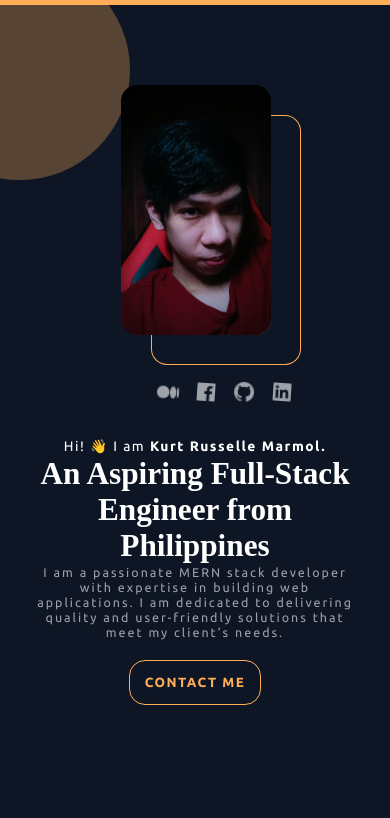
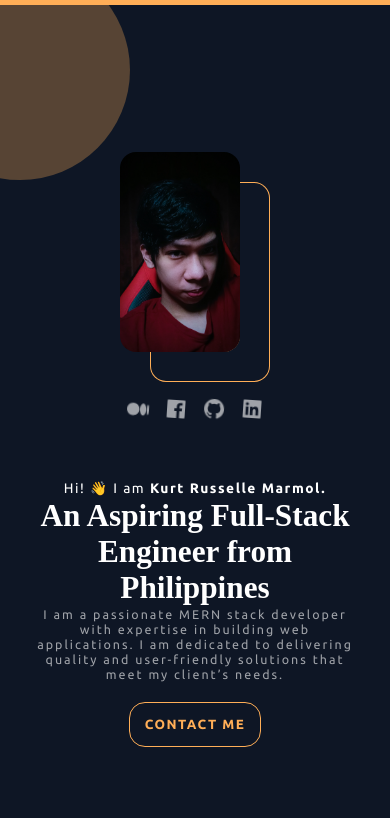
Before and after one commit to jkrmarmol/v2, a React (Vite) app in the folder react/: page / in a window 390 px wide. Shown: the top 818 px of the page. Built offline with nearby package versions, Linux system fonts and the light colour scheme; a web font is replaced by a local one.

Commit message:
fix scrollbar in mobile responsive

```diff
--- a/react/src/assets/sass/main.css
+++ b/react/src/assets/sass/main.css
@@ -63,12 +63,11 @@ body {
   box-sizing: border-box;
   background-color: #0E1625;
   color: #fff;
-  overflow-x: hidden;
 }
 
 ::-webkit-scrollbar {
   width: 7px;
-  height: 10px;
+  height: 1px;
 }
 
 ::-webkit-scrollbar-track {
@@ -100,7 +99,8 @@ body {
   margin: 0 auto;
   display: grid;
   position: relative;
-  overflow-x: hidden;
+  overflow: hidden;
+  width: 100%;
 }
 .container .circle-03 {
   width: 100%;
@@ -954,14 +954,26 @@ body {
     margin: 0;
   }
   .container .home {
+    margin-top: 5vh;
     height: 100vh;
     width: 90%;
     display: flex;
     flex-direction: column-reverse;
+    align-items: center;
+  }
+  .container .home .right-home {
+    display: flex;
+    justify-content: center;
+    align-items: center;
   }
   .container .home .right-home .my-image {
-    height: 250px;
-    width: 150px;
+    height: 200px;
+    width: 120px;
+  }
+  .container .home .right-home .social-media {
+    display: flex;
+    justify-content: center;
+    margin: 0;
   }
   .container .home .left-home {
     display: flex;
--- a/react/src/assets/sass/main.scss
+++ b/react/src/assets/sass/main.scss
@@ -10,13 +10,13 @@ body {
   box-sizing: border-box;
   background-color: $background-color;
   color: #fff;
-  overflow-x: hidden;
+  // overflow-x: hidden;
 }
 
 // Start Scrollbar
 ::-webkit-scrollbar {
   width: 7px;
-  height: 10px;
+  height: 1px;
 }
 
 ::-webkit-scrollbar-track {
@@ -48,7 +48,8 @@ body {
   margin: 0 auto;
   display: grid;
   position: relative;
-  overflow-x: hidden;
+  overflow: hidden;
+  width: 100%;
 
   .circle-03 {
     width: 100%;
@@ -763,15 +764,26 @@ body {
     }
 
     .home {
+      margin-top: 5vh;
       height: 100vh;
       width: 90%;
       display: flex;
       flex-direction: column-reverse;
+      align-items: center;
 
       .right-home {
+        display: flex;
+        justify-content: center;
+        align-items: center;
         .my-image {
-          height: 250px;
-          width: 150px;
+
+          height: 200px;
+          width: 120px;
+        }
+        .social-media {
+          display: flex;
+          justify-content: center;
+          margin: 0;
         }
       }
 
```
Also changed, not shown: 1 other file (tests, documents, lock files or other folders).
